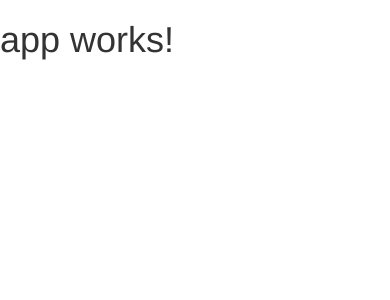
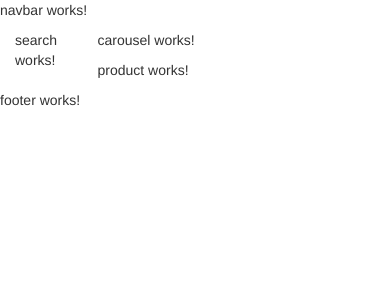
Before and after one commit to sAMs126/Angular4-study, an Angular app in the folder ng-action-one/: page / in a window 390 px wide. Shown: the top 300 px of the page. Built offline with nearby package versions, Linux system fonts and the light colour scheme.

Commit message:
:bulb: 创建页面架构

```diff
--- a/ng-action-one/src/app/app.component.html
+++ b/ng-action-one/src/app/app.component.html
@@ -1,3 +1,17 @@
-<h1>
-  {{title}}
-</h1>
+<app-navbar></app-navbar>
+<div class="container">
+  <div class="row">
+    <div class="col-xs-3 col-sm-3 col-md-3 col-lg-3">
+      <app-search></app-search>
+    </div>
+    <div class="col-xs-9 col-sm-9 col-md-9 col-lg-9">
+      <div class="row">
+        <app-carousel></app-carousel>
+      </div>
+      <div class="row">
+        <app-product></app-product>
+      </div>
+    </div>
+  </div>
+</div>
+<app-footer></app-footer>
```
